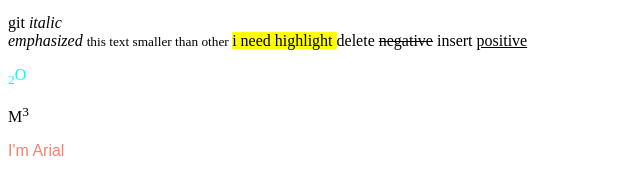
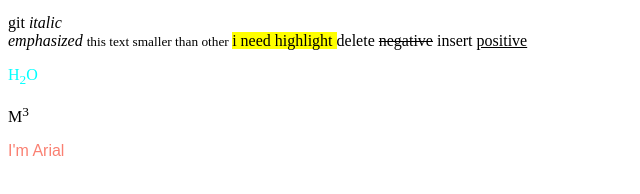
Before and after one commit to Daniedr21/playground, a plain HTML site: page Index.html in a window 1280 px wide. Shown: the part 448-642 px from the top of the page, 0-640 px from the left. Drawn offline with Linux system fonts and the light colour scheme.

Commit message:
update left char

```diff
--- a/Index.html
+++ b/Index.html
@@ -11,7 +11,7 @@
         <small> this text smaller than other </small>
         <mark> i need highlight </mark>
         delete <del>negative</del> insert <ins>positive</ins> <br>
-        <p style="color: aqua;"><sub>2</sub>O</p>
+        <p style="color: aqua;">H<sub>2</sub>O</p>
         M<sup>3</sup>
         </p>
         <p style="font-family: Arial, Helvetica, sans-serif;color:salmon;">I'm Arial</p>
```
